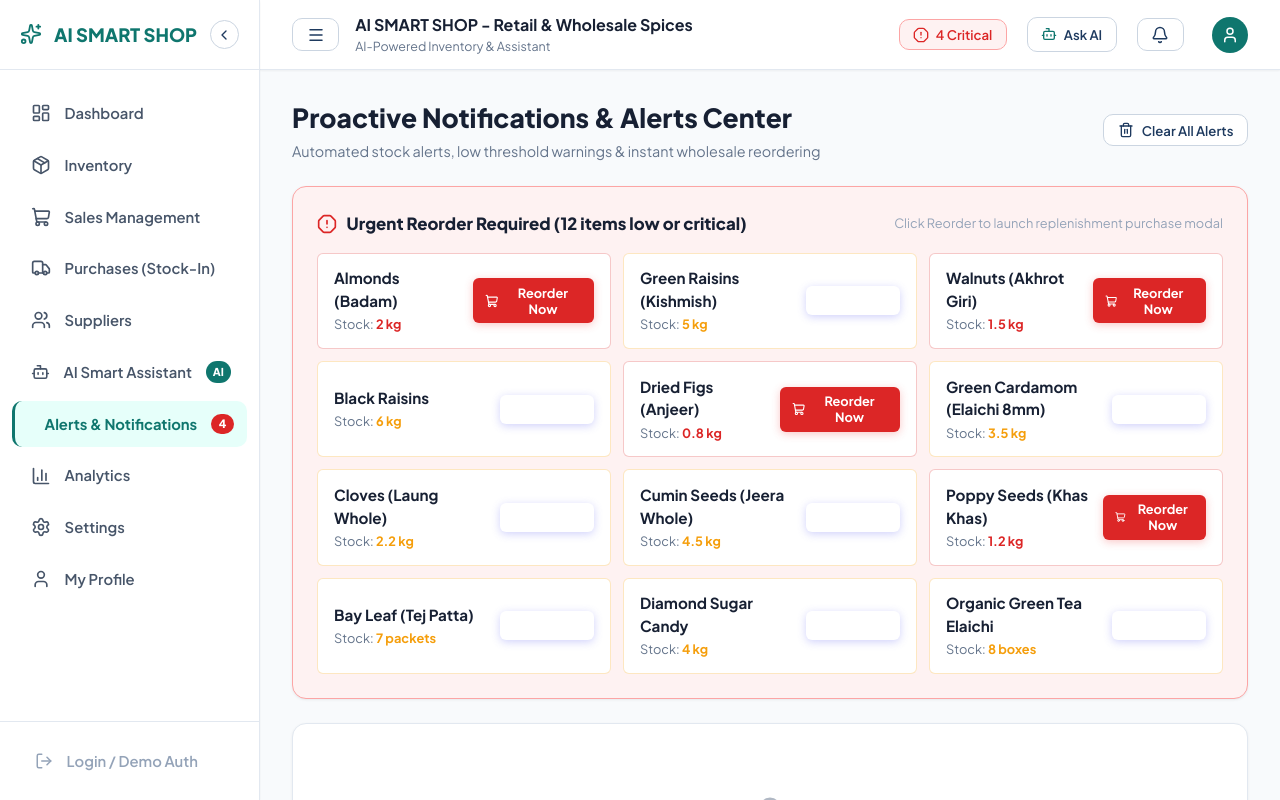
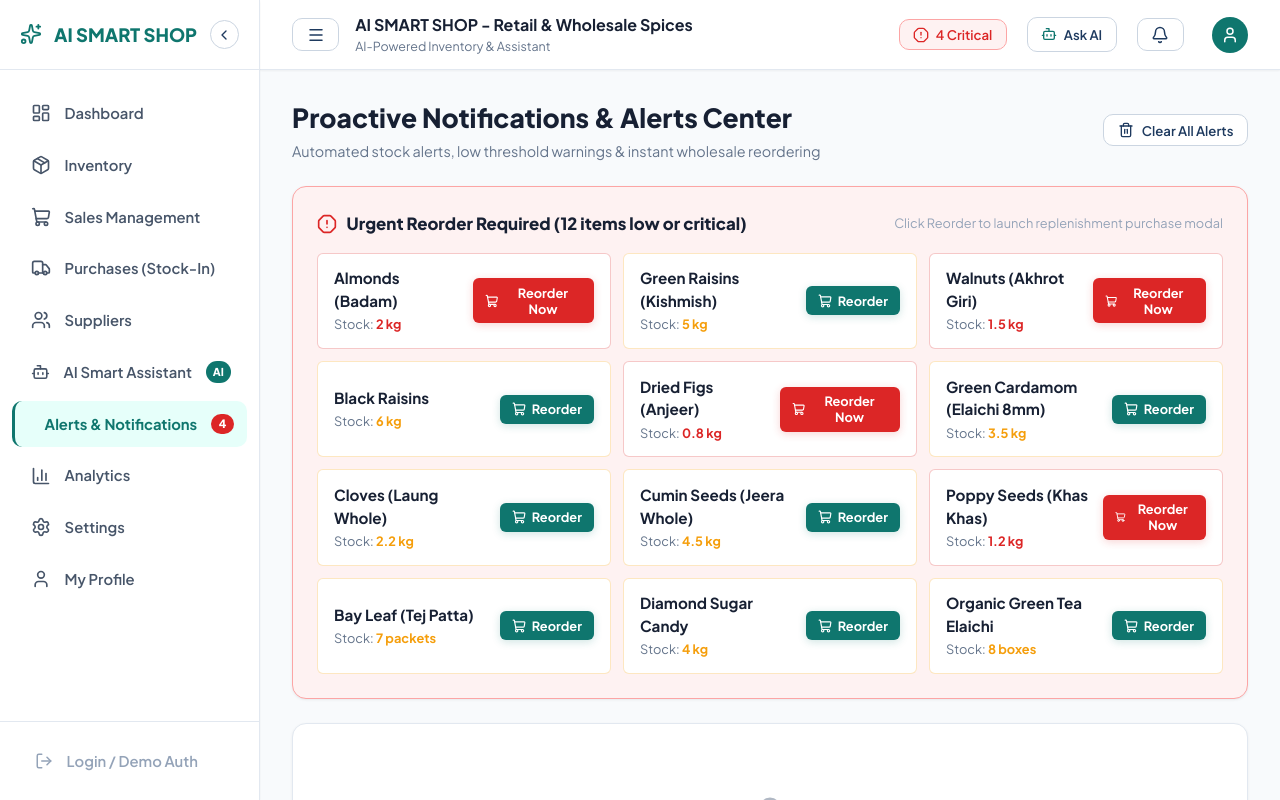
Before and after one commit to Mahasri9344/AI-Smart-Shop, a React (Vite) app: page /alerts in a window 1280 px wide. Shown: the top 800 px of the page. Built offline with nearby package versions, Linux system fonts and the light colour scheme.

Commit message:
fix: resolve reorder button color reference in Alerts page for low-stock items

```diff
--- a/src/pages/Alerts.tsx
+++ b/src/pages/Alerts.tsx
@@ -93,7 +93,7 @@ export const Alerts: React.FC = () => {
                     onClick={() => handleOpenReorder(prod.id)}
                     className="btn btn-sm"
                     style={{
-                      backgroundColor: isCritical ? 'var(--status-critical)' : 'var(--primary-color)',
+                      backgroundColor: isCritical ? 'var(--status-critical)' : 'var(--accent-primary)',
                       color: '#ffffff',
                       border: 'none',
                       fontWeight: 700,
@@ -104,7 +104,7 @@ export const Alerts: React.FC = () => {
                       borderRadius: 'var(--radius-sm)',
                       cursor: 'pointer',
                       fontSize: '0.8rem',
-                      boxShadow: isCritical ? '0 2px 8px rgba(239, 68, 68, 0.3)' : '0 2px 8px rgba(99, 102, 241, 0.3)'
+                      boxShadow: isCritical ? '0 2px 8px rgba(220, 38, 38, 0.2)' : '0 2px 8px rgba(15, 118, 110, 0.2)'
                     }}
                   >
                     <ShoppingCart size={14} />
@@ -155,7 +155,7 @@ export const Alerts: React.FC = () => {
                       ) : isLowAlert ? (
                         <AlertTriangle size={22} style={{ color: 'var(--status-low)' }} />
                       ) : (
-                        <Bell size={22} style={{ color: 'var(--primary-color)' }} />
+                        <Bell size={22} style={{ color: 'var(--accent-primary)' }} />
                       )}
                     </div>
                     <div>
@@ -190,7 +190,7 @@ export const Alerts: React.FC = () => {
                         onClick={() => handleOpenReorder(product.id)}
                         className="btn btn-sm"
                         style={{
-                          backgroundColor: (product.status === 'CRITICAL' || isCriticalAlert) ? 'var(--status-critical)' : 'var(--primary-color)',
+                          backgroundColor: (product.status === 'CRITICAL' || isCriticalAlert) ? 'var(--status-critical)' : 'var(--accent-primary)',
                           color: '#ffffff',
                           border: 'none',
                           fontWeight: 700,
@@ -200,7 +200,7 @@ export const Alerts: React.FC = () => {
                           padding: '0.45rem 0.85rem',
                           borderRadius: 'var(--radius-sm)',
                           cursor: 'pointer',
-                          boxShadow: (product.status === 'CRITICAL' || isCriticalAlert) ? '0 2px 8px rgba(239, 68, 68, 0.3)' : '0 2px 8px rgba(99, 102, 241, 0.3)'
+                          boxShadow: (product.status === 'CRITICAL' || isCriticalAlert) ? '0 2px 8px rgba(220, 38, 38, 0.2)' : '0 2px 8px rgba(15, 118, 110, 0.2)'
                         }}
                       >
                         <ShoppingCart size={15} />
```
